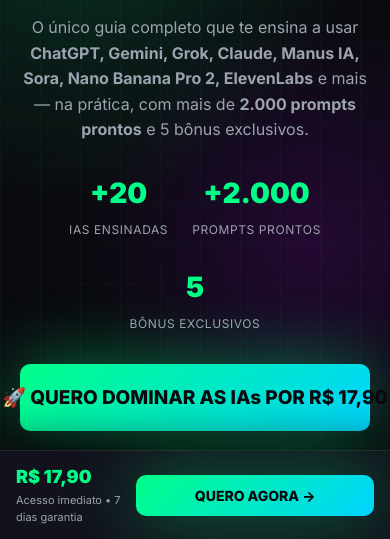
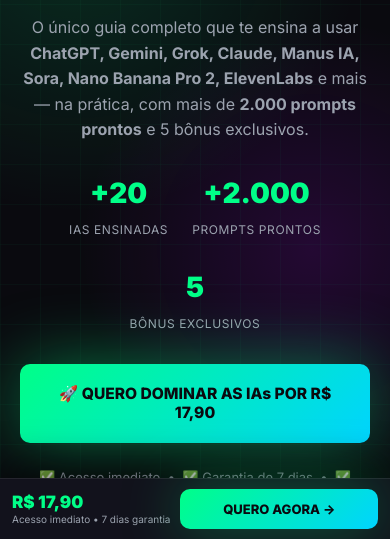
Before and after one commit to wellington66/-ia-dominio-total, a plain HTML site: page index.html in a window 390 px wide. Shown: the part 305-844 px from the top of the page. Drawn offline with Linux system fonts and the light colour scheme.

Commit message:
fix(css): quebra de linha nos botões CTA no mobile
- Remove white-space:nowrap do .btn (texto agora quebra)
- Adiciona word-break e hyphens para mobile pequeno
- font-size com clamp para escalar suave
- Padding reduzido em telas <480px
- Sticky CTA mobile com layout mais compacto

```diff
--- a/assets/css/style.css
+++ b/assets/css/style.css
@@ -144,13 +144,17 @@ button{font-family:inherit;cursor:pointer;border:0;background:transparent}
   align-items:center;
   justify-content:center;
   gap:8px;
-  padding:18px 32px;
+  padding:16px 20px;
   border-radius:var(--radius-sm);
   font-weight:800;
-  font-size:17px;
+  font-size:clamp(14px,3.6vw,17px);
   transition:transform .18s ease,box-shadow .18s ease;
-  white-space:nowrap;
+  white-space:normal;
   text-align:center;
+  line-height:1.25;
+  word-break:break-word;
+  hyphens:auto;
+  max-width:100%;
 }
 .btn-cta{
   background:var(--grad-cta);
@@ -159,9 +163,18 @@ button{font-family:inherit;cursor:pointer;border:0;background:transparent}
   animation:pulse 2.2s infinite;
   width:100%;
   max-width:420px;
+  padding:18px 16px;
 }
 .btn-cta:hover{transform:translateY(-2px);box-shadow:0 0 80px rgba(0,255,136,.55)}
-.btn-cta-lg{padding:22px 32px;font-size:19px}
+.btn-cta-lg{
+  padding:20px 18px;
+  font-size:clamp(15px,4vw,19px);
+}
+@media(min-width:480px){
+  .btn{padding:18px 28px}
+  .btn-cta{padding:18px 24px}
+  .btn-cta-lg{padding:22px 28px}
+}
 .btn-ghost{
   background:rgba(255,255,255,.05);
   border:1px solid var(--border);
@@ -485,18 +498,26 @@ h2.section-title .gradient{
   bottom:0;left:0;right:0;
   background:var(--bg-2);
   border-top:1px solid var(--border);
-  padding:12px 16px;
+  padding:10px 12px;
   z-index:999;
   display:flex;
-  gap:12px;
+  gap:10px;
   align-items:center;
   justify-content:space-between;
   backdrop-filter:blur(10px);
   box-shadow:0 -10px 40px rgba(0,0,0,.5);
 }
-.sticky-cta .info .price{color:var(--primary);font-weight:900;font-size:18px}
-.sticky-cta .info small{display:block;color:var(--text-muted);font-size:11px}
-.sticky-cta .btn{padding:12px 20px;font-size:14px}
+.sticky-cta .info{flex-shrink:0;min-width:0}
+.sticky-cta .info .price{color:var(--primary);font-weight:900;font-size:17px;line-height:1.1}
+.sticky-cta .info small{display:block;color:var(--text-muted);font-size:10px;line-height:1.2;margin-top:2px}
+.sticky-cta .btn{
+  padding:12px 14px;
+  font-size:13px;
+  white-space:nowrap;
+  flex:1;
+  max-width:none;
+  animation:none;
+}
 @media(min-width:768px){.sticky-cta{display:none}}
 body{padding-bottom:72px}
 @media(min-width:768px){body{padding-bottom:0}}
```
